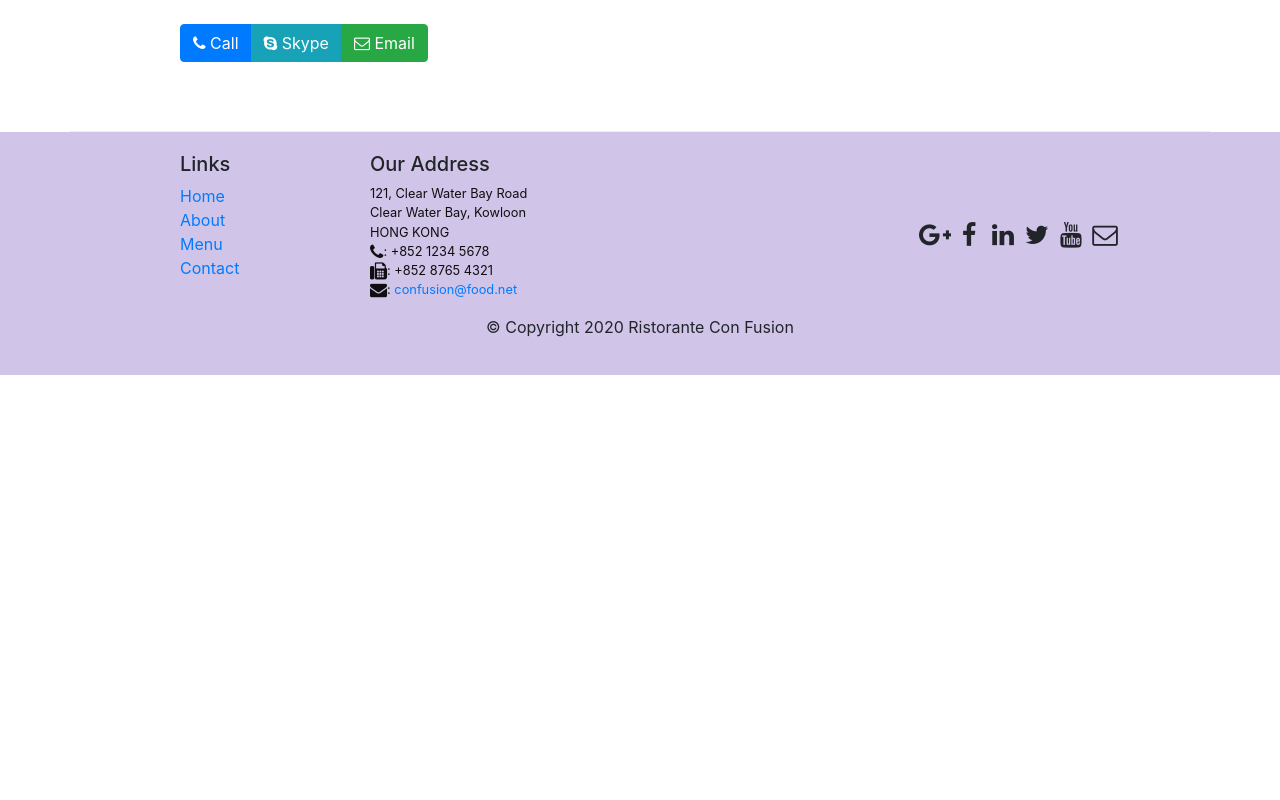
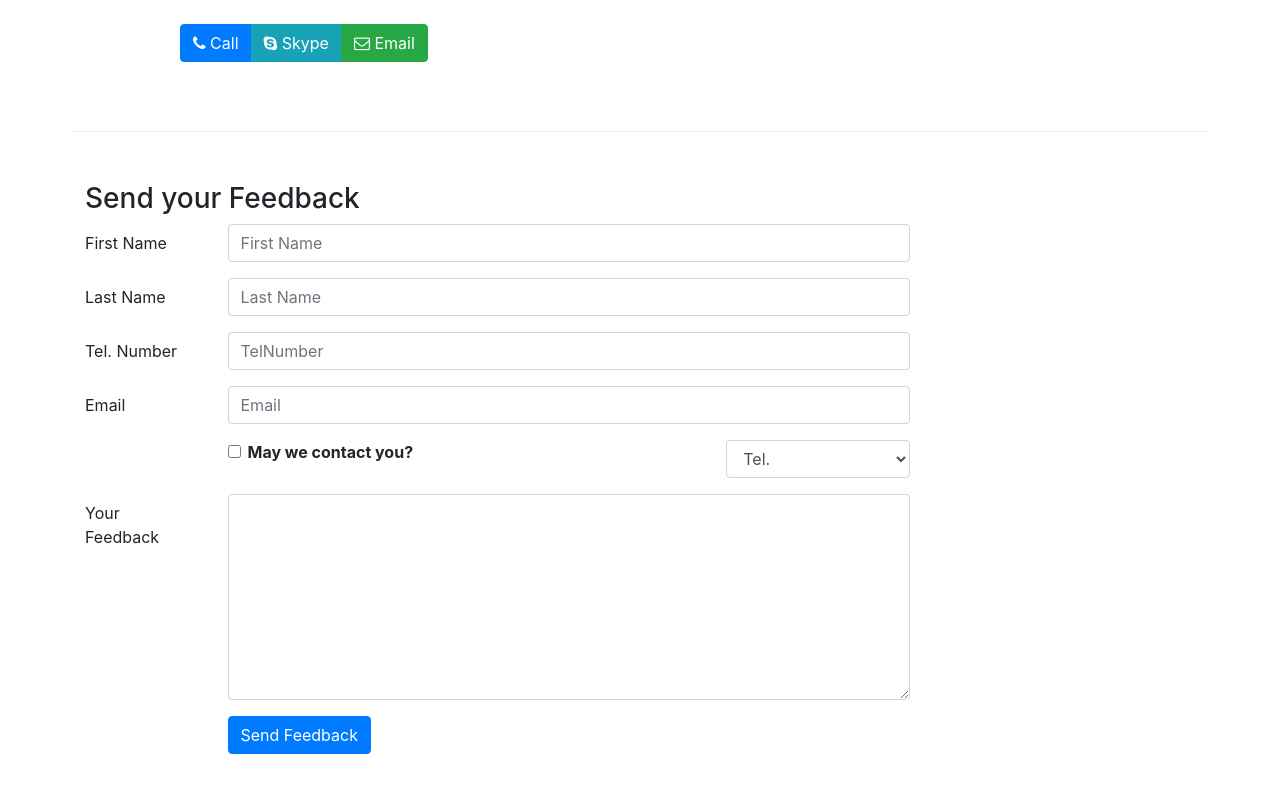
Before and after one commit to kikinewton/eatout-frontend, a React (Create React App) app: page /contactus in a window 1280 px wide. Shown: the part 760-1560 px from the top of the page. Before the commit the page ends 1135 px from the top, so only its background shows below. Built offline with nearby package versions, Linux system fonts and the light colour scheme.

Commit message:
change to contact

```diff
--- a/src/components/ContactComponent.js
+++ b/src/components/ContactComponent.js
@@ -1,8 +1,50 @@
 import React from "react";
-import { BreadcrumbItem, Breadcrumb } from "reactstrap";
+import {
+  BreadcrumbItem,
+  Breadcrumb,
+  Form,
+  FormGroup,
+  Label,
+  Col,
+  Input,
+  Button,
+} from "reactstrap";
 import { Link } from "react-router-dom";
 
-const Contact = () => {
+class Contact extends React.Component {
+  constructor(props) {
+    super(props);
+
+    this.state = {
+      firstname: "",
+      lastname: "",
+      telnum: "",
+      email: "",
+      agree: false,
+      contactType: "Tel.",
+      message: "",
+    };
+
+    this.handleInputChange = this.handleInputChange.bind(this);
+    this.handleSubmit = this.handleSubmit.bind(this);
+  }
+
+  handleInputChange(event) {
+    const target = event.target;
+    const value = target.type === "checkbox" ? target.checked : target.value;
+    const name = target.name;
+
+    this.setState({
+      [name]: value || "",
+    });
+  }
+
+  handleSubmit(event) {
+    console.log("Current State is: " + JSON.stringify(this.state));
+    alert("Current State is: " + JSON.stringify(this.state));
+    event.preventDefault();
+  }
+  render() {
     return (
       <div className="container">
         <div className="row">
@@ -63,8 +105,132 @@
             </div>
           </div>
         </div>
+        <div className="row row-content">
+          <div className="col-12">
+            <h3>Send your Feedback</h3>
+          </div>
+          <div className="col-12 col-md-9">
+            <Form onSubmit={this.handleSubmit}>
+              <FormGroup row>
+                <Label htmlFor="firstName" md={2}>
+                  First Name
+                </Label>
+                <Col>
+                  <Input
+                    type="text"
+                    id="firstName"
+                    name="firstName"
+                    placeholder="First Name"
+                    value={this.state.firstName}
+                    onChange={this.handleInputChange}
+                  />
+                </Col>
+              </FormGroup>
+
+              <FormGroup row>
+                <Label htmlFor="lastName" md={2}>
+                  Last Name
+                </Label>
+                <Col>
+                  <Input
+                    type="text"
+                    id="lastName"
+                    name="lastName"
+                    placeholder="Last Name"
+                    value={this.state.lastName}
+                    onChange={this.handleInputChange}
+                  />
+                </Col>
+              </FormGroup>
+
+              <FormGroup row>
+                <Label htmlFor="telNumber" md={2}>
+                  Tel. Number
+                </Label>
+                <Col>
+                  <Input
+                    type="text"
+                    id="telNumber"
+                    name="telNumber"
+                    placeholder="TelNumber"
+                    value={this.state.telNumber}
+                    onChange={this.handleInputChange}
+                  />
+                </Col>
+              </FormGroup>
+
+              <FormGroup row>
+                <Label htmlFor="email" md={2}>
+                  Email
+                </Label>
+                <Col>
+                  <Input
+                    type="email"
+                    id="email"
+                    name="email"
+                    placeholder="Email"
+                    value={this.state.email}
+                    onChange={this.handleInputChange}
+                  />
+                </Col>
+              </FormGroup>
+
+              <FormGroup row>
+                <Col md={{ size: 6, offset: 2 }}>
+                  <FormGroup check>
+                    <Label check>
+                      <Input
+                        type="checkbox"
+                        name="agree"
+                        checked={this.state.agree}
+                        onChange={this.handleInputChange}
+                      />{" "}
+                      <strong>May we contact you?</strong>
+                    </Label>
+                  </FormGroup>
+                </Col>
+                <Col md={{ size: 3, offset: 1 }}>
+                  <Input
+                    type="select"
+                    name="contactType"
+                    value={this.state.contactType}
+                    onChange={this.handleInputChange}
+                  >
+                    <option>Tel.</option>
+                    <option>Email</option>
+                  </Input>
+                </Col>
+              </FormGroup>
+
+              <FormGroup row>
+                <Label htmlFor="message" md={2}>
+                  Your Feedback
+                </Label>
+                <Col md={10}>
+                  <Input
+                    type="textarea"
+                    id="message"
+                    name="message"
+                    rows="8"
+                    value={this.state.message}
+                    onChange={this.handleInputChange}
+                  ></Input>
+                </Col>
+              </FormGroup>
+
+              <FormGroup row>
+                <Col md={{ size: 10, offset: 2 }}>
+                  <Button type="submit" color="primary">
+                    Send Feedback
+                  </Button>
+                </Col>
+              </FormGroup>
+            </Form>
+          </div>
+        </div>
       </div>
     );
-};
+  }
+}
 
 export default Contact;
```
Lines whose indentation alone changed are shown as unchanged.
